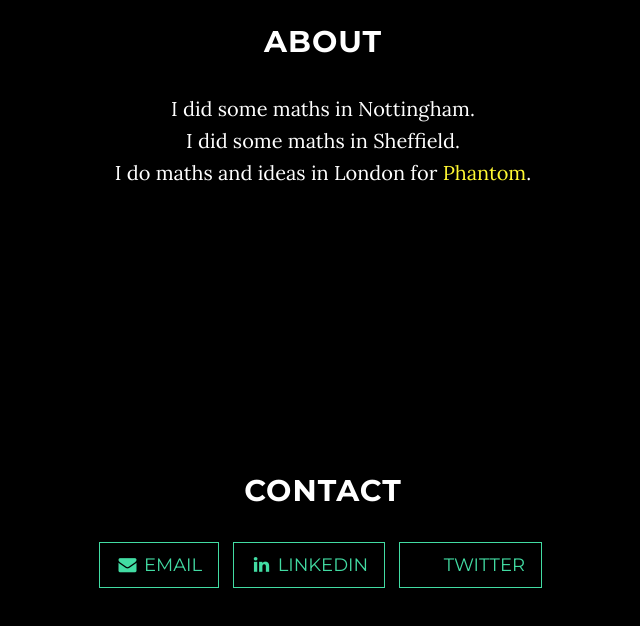
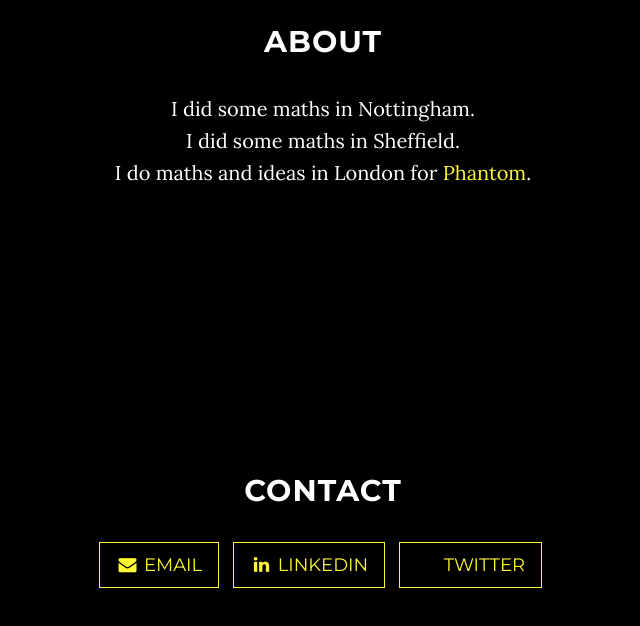
Before and after one commit to elliottyeah/elliottyeah.github.io, a plain HTML site: page index.html in a window 1280 px wide. Shown: the part 1025-1651 px from the top of the page, without its empty margins (317-957 px from the left). Drawn offline with Linux system fonts and the light colour scheme.

Commit message:
made it more yella

```diff
--- a/static/css/grayscale.css
+++ b/static/css/grayscale.css
@@ -305,17 +305,17 @@ a:focus {
 }
 
 .btn-default {
-    border: 1px solid #42dca3;
-    color: #42dca3;
+    border: 1px solid #fff832;
+    color: #fff832;
     background-color: transparent;
 }
 
 .btn-default:hover,
 .btn-default:focus {
-    border: 1px solid #42dca3;
+    border: 1px solid #fff832;
     outline: 0;
     color: #000;
-    background-color: #42dca3;
+    background-color: #fff832;
 }
 
 ul.banner-social-buttons {
```
